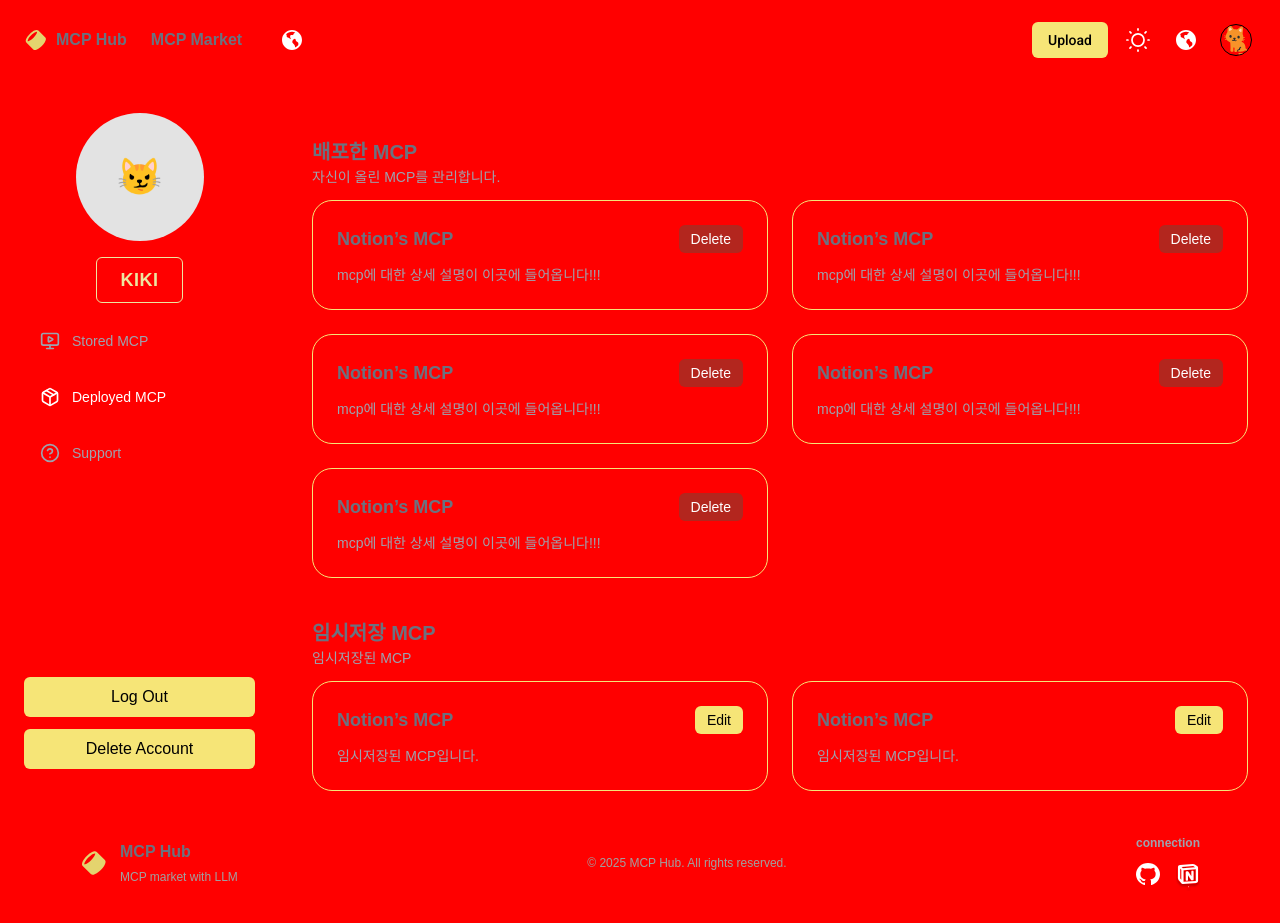
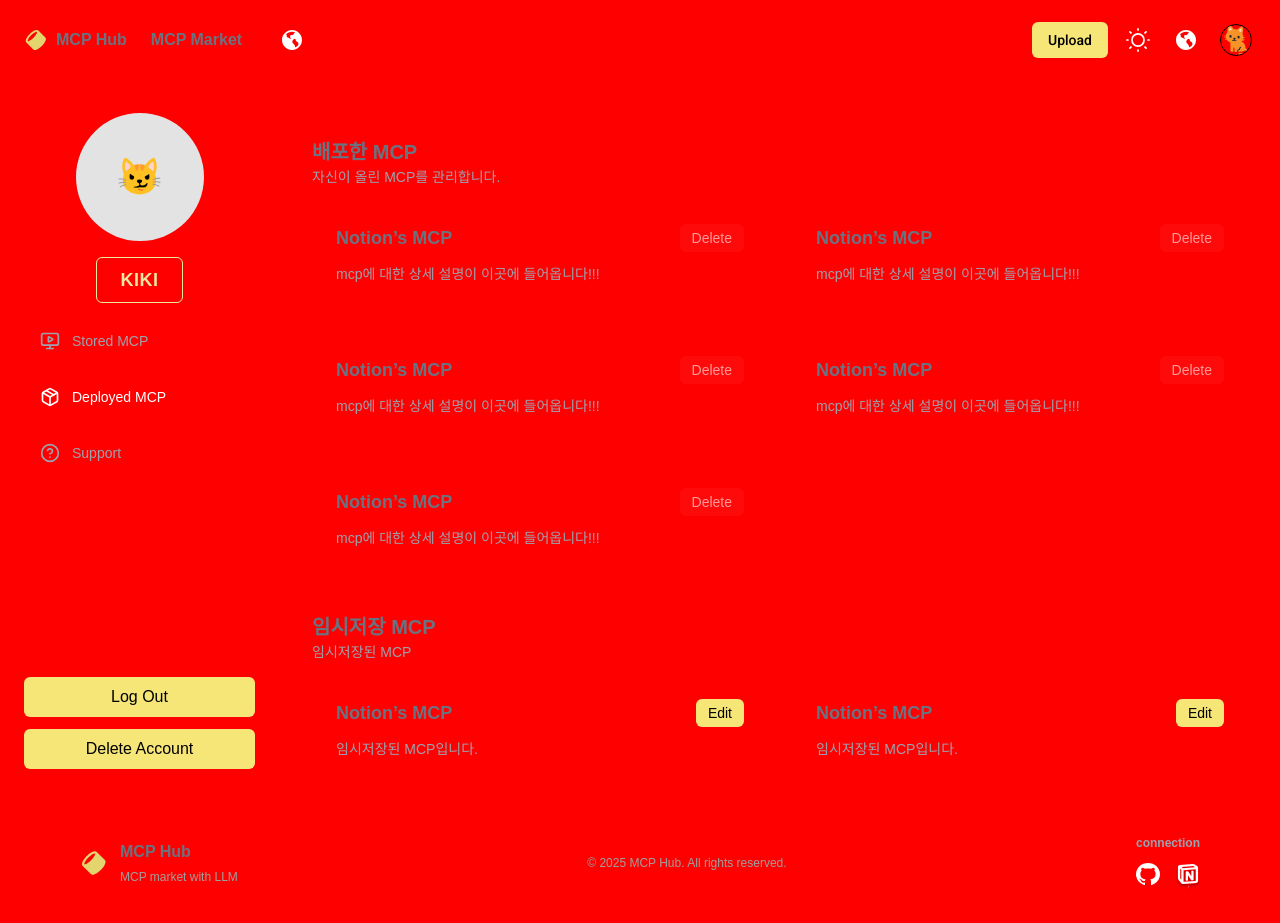
Before and after one commit to 8LOWUP/mcp-hub-FE, a Next.js app: page /en/profiles/deployed in a window 1280 px wide. Built offline with nearby package versions, Linux system fonts and the light colour scheme; a web font is replaced by a local one.

Commit message:
:lipstick: design: deployed, draft카드 디자인 변경

```diff
--- a/src/features/profiles/constants.ts
+++ b/src/features/profiles/constants.ts
@@ -33,6 +33,7 @@
     CARD_TITLE: `text-lg font-semibold ${THEME_CLASSES.TEXT_PRIMARY}`,
     CARD_DESC: `mt-3 text-sm ${THEME_CLASSES.TEXT_SECONDARY}`,
     CARD_ACTIONS: "mt-5 flex justify-end",
+    CARD_FILL_BG_3: "border-0 !bg-[var(--bg-color-2)]",
 
     API_BUTTON: `rounded-full px-4 py-2 text-sm font-medium text-black ${THEME_CLASSES.BG_ACCENT} ${THEME_CLASSES.BG_ACCENT_HOVER}`,
 } as const;
--- a/src/features/profiles/deployed/components/cards/DeployedCard.tsx
+++ b/src/features/profiles/deployed/components/cards/DeployedCard.tsx
@@ -14,14 +14,7 @@
     const handleDelete = () => onDelete?.(item.id);
 
     return (
-        <article
-            className={[
-                PROFILES_STYLES.CARD_BASE,
-                PROFILES_STYLES.CARD_BORDER_HIGHLIGHT,
-                "hover:bg-surface-2 transition-colors",
-            ].join(" ")}
-            aria-label={`${item.title} 배포 카드`}
-        >
+        <article className={[PROFILES_STYLES.CARD_BASE, PROFILES_STYLES.CARD_FILL_BG_3, "transition-colors"].join(" ")}>
             <div className="flex items-start justify-between">
                 <h3 className={PROFILES_STYLES.CARD_TITLE}>{item.title}</h3>
 
@@ -29,7 +22,7 @@
                 <PrimaryButton
                     size="sm"
                     onClick={handleDelete}
-                    className="!bg-[#B3261E] text-white hover:opacity-90"
+                    className="!bg-[#FF1212] opacity-60 text-white hover:opacity-90"
                 >
                     Delete
                 </PrimaryButton>
--- a/src/features/profiles/deployed/components/cards/DraftCard.tsx
+++ b/src/features/profiles/deployed/components/cards/DraftCard.tsx
@@ -14,14 +14,7 @@
     const handleEdit = () => onEdit?.(item.id);
 
     return (
-        <article
-            className={[
-                PROFILES_STYLES.CARD_BASE,
-                PROFILES_STYLES.CARD_BORDER_HIGHLIGHT,
-                "hover:bg-surface-2 transition-colors",
-            ].join(" ")}
-            aria-label={`${item.title} 임시저장 카드`}
-        >
+        <article className={[PROFILES_STYLES.CARD_BASE, PROFILES_STYLES.CARD_FILL_BG_3, "transition-colors"].join(" ")}>
             <div className="flex items-start justify-between">
                 <h3 className={PROFILES_STYLES.CARD_TITLE}>{item.title}</h3>
 
```
